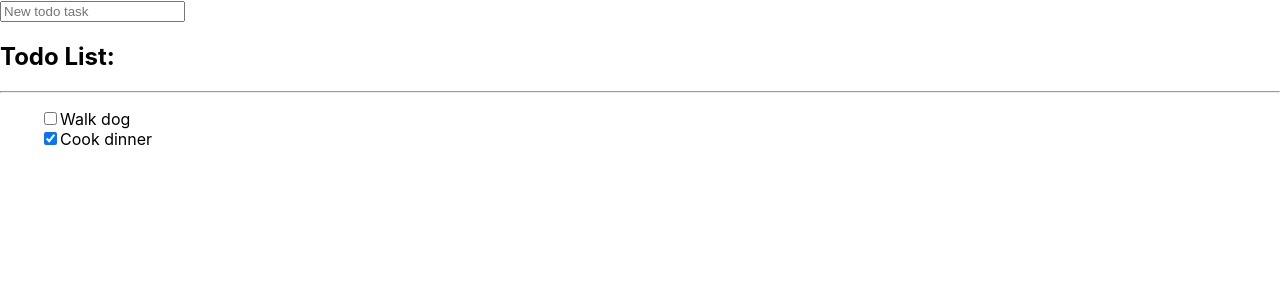
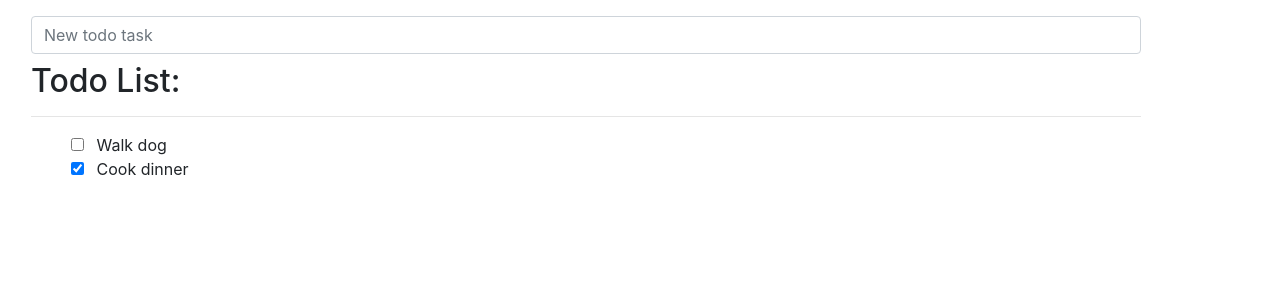
Before and after one commit to lauratan/todo-context, a React (Create React App) app: page / in a window 1280 px wide. Shown: the top 300 px of the page. Built offline with nearby package versions, Linux system fonts and the light colour scheme.

Commit message:
Added bootstrap and updated styling

```diff
--- a/src/App.js
+++ b/src/App.js
@@ -1,4 +1,5 @@
 import React, { useReducer } from 'react';
+import {Container} from 'react-bootstrap';
 import AddTodo from './components/AddTodo';
 import TodoList from './components/TodoList';
 
@@ -17,10 +18,10 @@ const App = () => {
   };
 
   return (
-    <div className="container">
+    <Container className="m-3">
       <AddTodo />
       <TodoList todos={initialState.todos} />
-    </div>
+    </Container>
   )
 }
 
--- a/src/components/AddTodo.js
+++ b/src/components/AddTodo.js
@@ -3,7 +3,7 @@ import {InputGroup, FormControl} from 'react-bootstrap';
 
 const AddTodo = () => {
   return (
-    <div>
+    <div className="mb-2">
       <InputGroup>
         <FormControl
           placeholder="New todo task"
--- a/src/components/TodoList.js
+++ b/src/components/TodoList.js
@@ -4,8 +4,7 @@ const TodoList = (props) => {
   let list = props.todos.map((todo, i) => {
     return (
       <li key={i}>
-        <input type="checkbox" checked={todo.completed}/>
-        {todo.task}
+        <input className="mr-2" type="checkbox" checked={todo.completed}/> {todo.task}
       </li>
     )
   })
--- a/src/index.js
+++ b/src/index.js
@@ -3,6 +3,7 @@ import ReactDOM from 'react-dom';
 import './index.scss';
 import App from './App';
 import * as serviceWorker from './serviceWorker';
+import '../node_modules/bootstrap/dist/css/bootstrap.min.css';
 
 ReactDOM.render(<App />, document.getElementById('root'));
 
```
